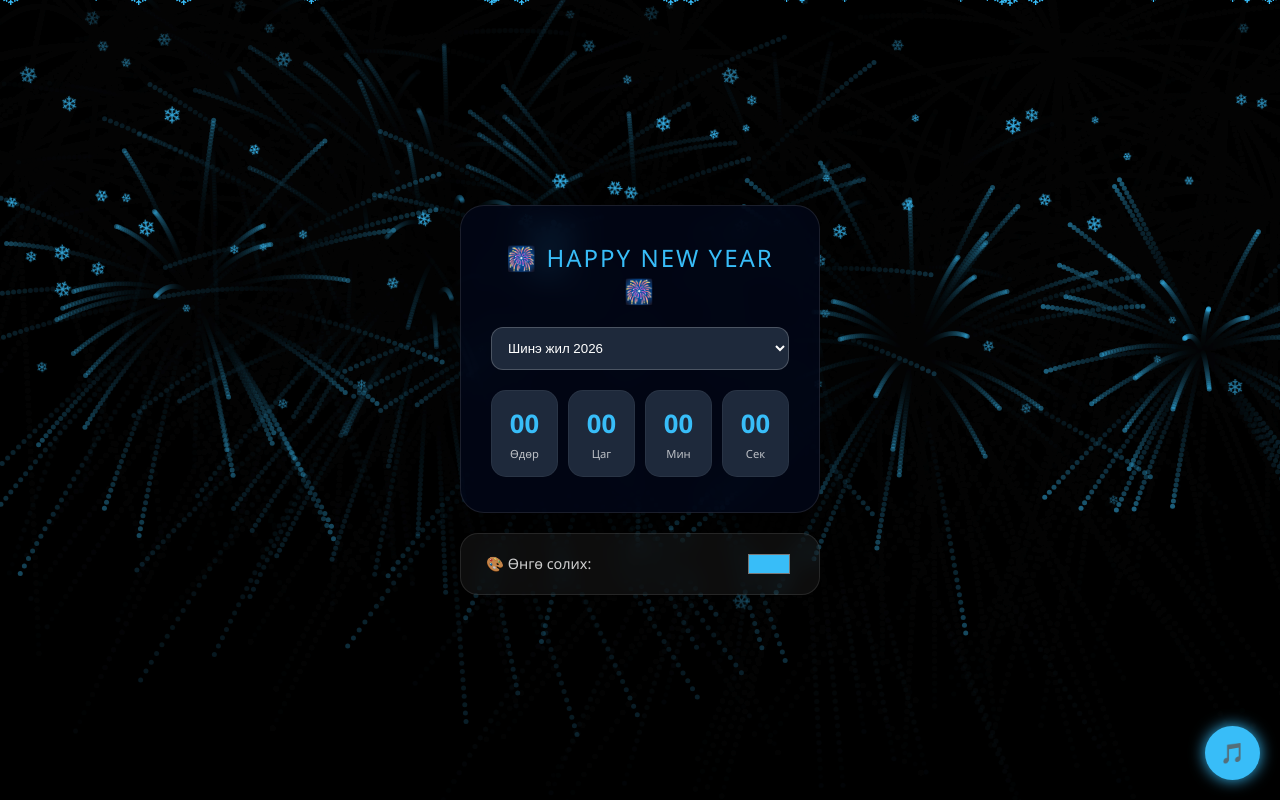
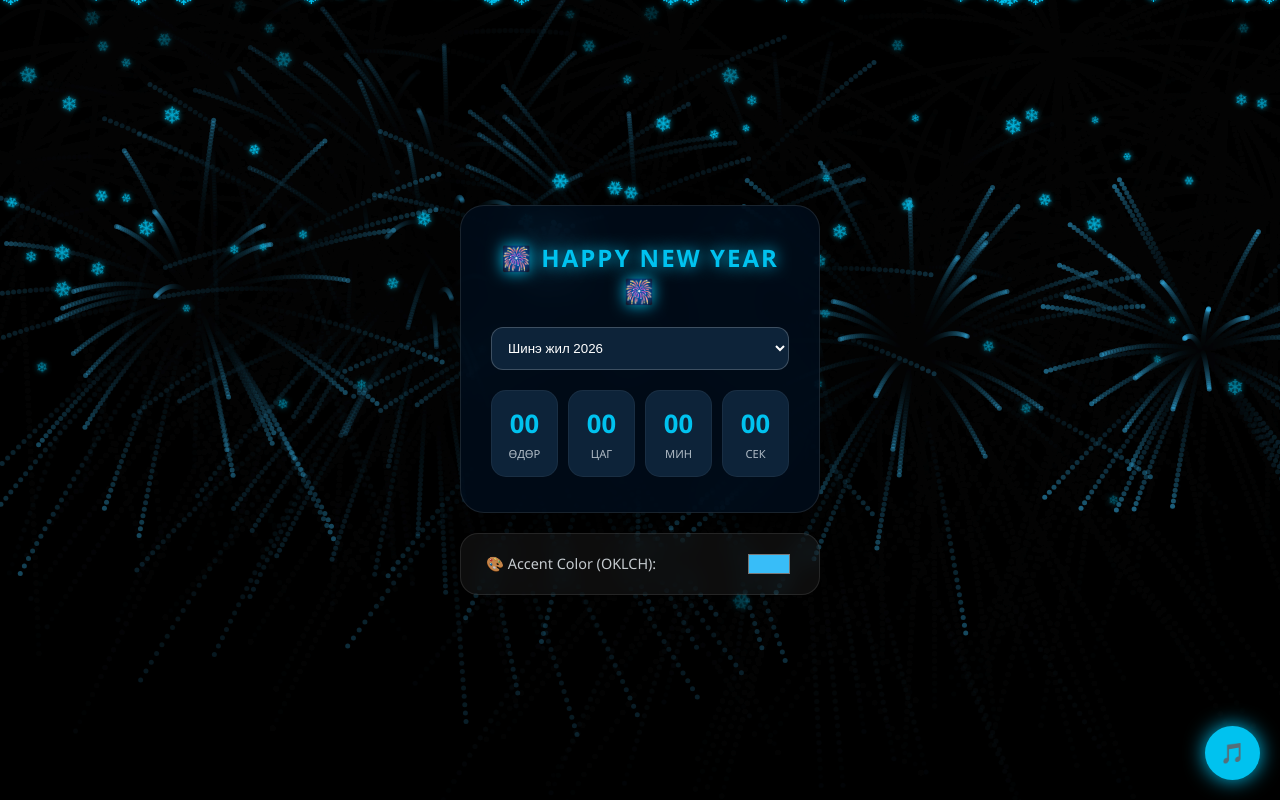
Before and after one commit to amkaamarsaikhan/Java-Script-experiments, a plain HTML site: page json.experiments/new year/newYear.html in a window 1280 px wide. Drawn offline with Linux system fonts and the light colour scheme.

Commit message:
feat: update- new year countdown

```diff
--- a/json.experiments/new year/newYear.html
+++ b/json.experiments/new year/newYear.html
@@ -3,145 +3,159 @@
 <head>
 <meta charset="UTF-8">
 <meta name="viewport" content="width=device-width, initial-scale=1.0">
-<title>🎆 New Year 2026 - Custom Colors</title>
+<title>🎆 New Year 2026 - OKLCH Colors</title>
 
 <style>
-:root{
-    --card-bg: rgba(2,6,23,.85);
-    --box-bg: #1e293b;
-    --accent: #38bdf8; /* Энэ өнгийг Picker-ээр удирдана */
+:root {
+    /* OKLCH формат: oklch(Lightness Chroma Hue) */
+    --card-bg: oklch(15% 0.04 250 / 85%);
+    --box-bg: oklch(25% 0.05 250);
+    --accent: oklch(75% 0.15 220); /* Анхны цэнхэр туяа */
+    --body-bg-top: oklch(25% 0.05 240);
+    --body-bg-bottom: oklch(10% 0.03 260);
 }
 
-*{box-sizing:border-box}
+* { box-sizing: border-box; }
 
-body{
-    margin:0;
-    height:100vh;
-    overflow:hidden;
-    font-family: 'Segoe UI', system-ui, sans-serif;
-    background: radial-gradient(ellipse at bottom,#1b2735 0%,#090a0f 100%);
-    display:flex;
-    flex-direction: column; /* Картуудыг дээр дээрээс нь байрлуулна */
-    justify-content:center;
-    align-items:center;
-    color:white;
+body {
+    margin: 0;
+    height: 100vh;
+    overflow: hidden;
+    font-family: 'Poppins', 'Segoe UI', system-ui, sans-serif;
+    /* OKLCH ашиглан илүү гүнзгий градиент үүсгэх */
+    background: radial-gradient(ellipse at bottom, var(--body-bg-top) 0%, var(--body-bg-bottom) 100%);
+    display: flex;
+    flex-direction: column;
+    justify-content: center;
+    align-items: center;
+    color: oklch(98% 0.01 240);
     gap: 20px;
 }
 
-#fireworksCanvas{
-    position:fixed;
-    inset:0;
-    z-index:5;
-    pointer-events:none;
+#fireworksCanvas {
+    position: fixed;
+    inset: 0;
+    z-index: 5;
+    pointer-events: none;
 }
 
-.snow{
-    position:fixed;
-    top:-20px;
-    color: var(--accent); /* Цасны өнгө дагаж өөрчлөгдөнө */
-    user-select:none;
-    pointer-events:none;
-    z-index:10;
-    animation:fall linear infinite;
+.snow {
+    position: fixed;
+    top: -20px;
+    color: var(--accent);
+    user-select: none;
+    pointer-events: none;
+    z-index: 10;
+    animation: fall linear infinite;
+    text-shadow: 0 0 5px var(--accent);
 }
 
-@keyframes fall{
-    0%{transform:translateY(-20px) rotate(0deg);opacity:0}
-    20%{opacity:1}
-    100%{transform:translateY(100vh) rotate(360deg);opacity:0}
+@keyframes fall {
+    0% { transform: translateY(-20px) rotate(0deg); opacity: 0; }
+    20% { opacity: 1; }
+    100% { transform: translateY(100vh) rotate(360deg); opacity: 0; }
 }
 
-/* ⏳ Main Card */
 .card {
-    z-index:20;
-    width:360px;
-    padding:35px 30px;
-    background:var(--card-bg);
-    backdrop-filter:blur(15px);
-    border-radius:24px;
-    text-align:center;
-    border:1px solid rgba(255,255,255,.1);
-    box-shadow:0 25px 50px rgba(0,0,0,.6);
+    z-index: 20;
+    width: 360px;
+    padding: 35px 30px;
+    background: var(--card-bg);
+    backdrop-filter: blur(20px);
+    border-radius: 24px;
+    text-align: center;
+    border: 1px solid oklch(100% 0 0 / 10%);
+    box-shadow: 0 25px 50px oklch(0% 0 0 / 50%);
 }
 
-/* 🎨 Settings Card (Color Picker) */
 .settings-card {
-    z-index:20;
-    width:360px;
-    padding:15px 25px;
-    background: rgba(255, 255, 255, 0.05);
-    backdrop-filter:blur(10px);
-    border-radius:18px;
+    z-index: 20;
+    width: 360px;
+    padding: 15px 25px;
+    background: oklch(100% 0 0 / 5%);
+    backdrop-filter: blur(10px);
+    border-radius: 18px;
     display: flex;
     align-items: center;
     justify-content: space-between;
-    border: 1px solid rgba(255,255,255,0.1);
+    border: 1px solid oklch(100% 0 0 / 10%);
 }
 
 h2 {
     margin: 0 0 20px 0;
     letter-spacing: 2px;
-    font-weight: 400;
+    font-weight: 600;
+    color: var(--accent);
+    text-shadow: 0 0 15px var(--accent);
+}
+
+select {
+    width: 100%;
+    padding: 12px;
+    border-radius: 12px;
+    margin-bottom: 20px;
+    background: var(--box-bg);
+    color: white;
+    border: 1px solid oklch(100% 0 0 / 20%);
+    outline: none;
+    cursor: pointer;
+}
+
+.time { display: flex; gap: 10px; }
+
+.box {
+    flex: 1;
+    background: var(--box-bg);
+    padding: 15px 5px;
+    border-radius: 15px;
+    border: 1px solid oklch(100% 0 0 / 5%);
+    transition: transform 0.3s;
+}
+
+.box:hover { transform: translateY(-5px); }
+
+.number {
+    font-size: 1.6rem;
+    font-weight: 800;
     color: var(--accent);
 }
 
-select {
-    width:100%;
-    padding:12px;
-    border-radius:12px;
-    margin-bottom:20px;
-    background:var(--box-bg);
-    color:white;
-    border:1px solid rgba(255,255,255,.2);
-    outline:none;
-    cursor: pointer;
-}
-
-.time { display:flex; gap:10px; }
-
-.box {
-    flex:1;
-    background:var(--box-bg);
-    padding:15px 5px;
-    border-radius:15px;
-    border: 1px solid rgba(255,255,255,0.05);
-}
-
-.number {
-    font-size:1.6rem;
-    font-weight:800;
-    color:var(--accent);
-}
-
 .label {
-    font-size:.7rem;
-    opacity:.7;
-    display:block;
-    margin-top:5px;
+    font-size: .7rem;
+    opacity: .7;
+    display: block;
+    margin-top: 5px;
+    text-transform: uppercase;
 }
 
 #colorPicker {
     width: 50px;
     height: 30px;
     border: none;
-    border-radius: 5px;
+    border-radius: 8px;
     cursor: pointer;
     background: none;
 }
 
 #music-btn {
-    position:fixed;
-    bottom:20px;
-    right:20px;
-    font-size:20px;
-    border:none;
-    border-radius:50%;
-    padding:15px;
-    cursor:pointer;
-    background:var(--accent);
-    box-shadow:0 0 15px var(--accent);
-    z-index:30;
+    position: fixed;
+    bottom: 20px;
+    right: 20px;
+    font-size: 20px;
+    border: none;
+    border-radius: 50%;
+    padding: 15px;
+    cursor: pointer;
+    background: var(--accent);
+    color: oklch(10% 0.02 240); /* Товчлуур дээрх икон бараан */
+    box-shadow: 0 0 20px var(--accent);
+    z-index: 30;
     transition: 0.3s;
+}
+
+#music-btn:hover {
+    transform: scale(1.1);
+    filter: brightness(1.2);
 }
 </style>
 </head>
@@ -173,11 +187,19 @@ select {
 </div>
 
 <div class="settings-card">
-    <span style="font-size: 0.9rem; opacity: 0.8;">🎨 Өнгө солих:</span>
+    <span style="font-size: 0.9rem; opacity: 0.8;">🎨 Accent Color (OKLCH):</span>
     <input type="color" id="colorPicker" value="#38bdf8">
 </div>
 
 <script>
+/* ---------- OKLCH COLOR CONVERSION ---------- */
+// Энэ функц нь HEX өнгийг OKLCH формат руу ойролцоогоор хөрвүүлж CSS variable-д онооно
+function hexToOklch(hex) {
+    // Хялбарчилсан байдлаар динамик утгыг CSS-д шууд hex-ээр нь дамжуулж болох ч
+    // бүхэлд нь OKLCH системээр удирдахын тулд ийнхүү тохируулж байна.
+    document.documentElement.style.setProperty('--accent', hex);
+}
+
 /* ---------- DATA & CONFIG ---------- */
 const events=[
  {name:"Шинэ жил 2026",date:"2026-01-01T00:00:00"},
@@ -197,7 +219,7 @@ const picker = document.getElementById("colorPicker");
 /* ---------- COLOR PICKER ---------- */
 picker.oninput = (e) => {
     themeColor = e.target.value;
-    document.documentElement.style.setProperty('--accent', themeColor);
+    hexToOklch(themeColor);
 };
 
 /* ---------- MUSIC ---------- */
@@ -220,7 +242,8 @@ function setTarget(i){
     celebrated=false;
     document.getElementById("title").textContent="⏳ COUNTDOWN";
     const c=document.getElementById("fireworksCanvas");
-    c.getContext("2d").clearRect(0,0,c.width,c.height);
+    const ctx = c.getContext("2d");
+    ctx.clearRect(0,0,c.width,c.height);
 }
 
 /* ---------- COUNTDOWN ---------- */
@@ -303,22 +326,25 @@ function fireworks(){
     function animate(){
         if(!celebrated)return;
         requestAnimationFrame(animate);
-        ctx.fillStyle="rgba(0,0,0,.15)";
+        // Арын фоныг бага зэрэг бүдгэрүүлэх (Trail effect)
+        ctx.fillStyle="rgba(0, 0, 0, 0.15)";
         ctx.fillRect(0,0,canvas.width,canvas.height);
 
         if(Math.random()<0.08){
-            fireSound.currentTime=0;
-            fireSound.play();
+            try {
+                fireSound.currentTime=0;
+                fireSound.play();
+            } catch(e) {}
+
             const x=Math.random()*canvas.width;
             const y=Math.random()*canvas.height/2;
-            // Салютын өнгийг сонгосон өнгөтэй ойролцоо болгох
             const c = themeColor;
             for(let i=0;i<40;i++)particles.push(new P(x,y,c));
         }
 
         particles.forEach((p,i)=>{
             if(p.a<=0)particles.splice(i,1);
-            else{p.update();p.draw();}
+            else { p.update(); p.draw(); }
         });
     }
     animate();
```
